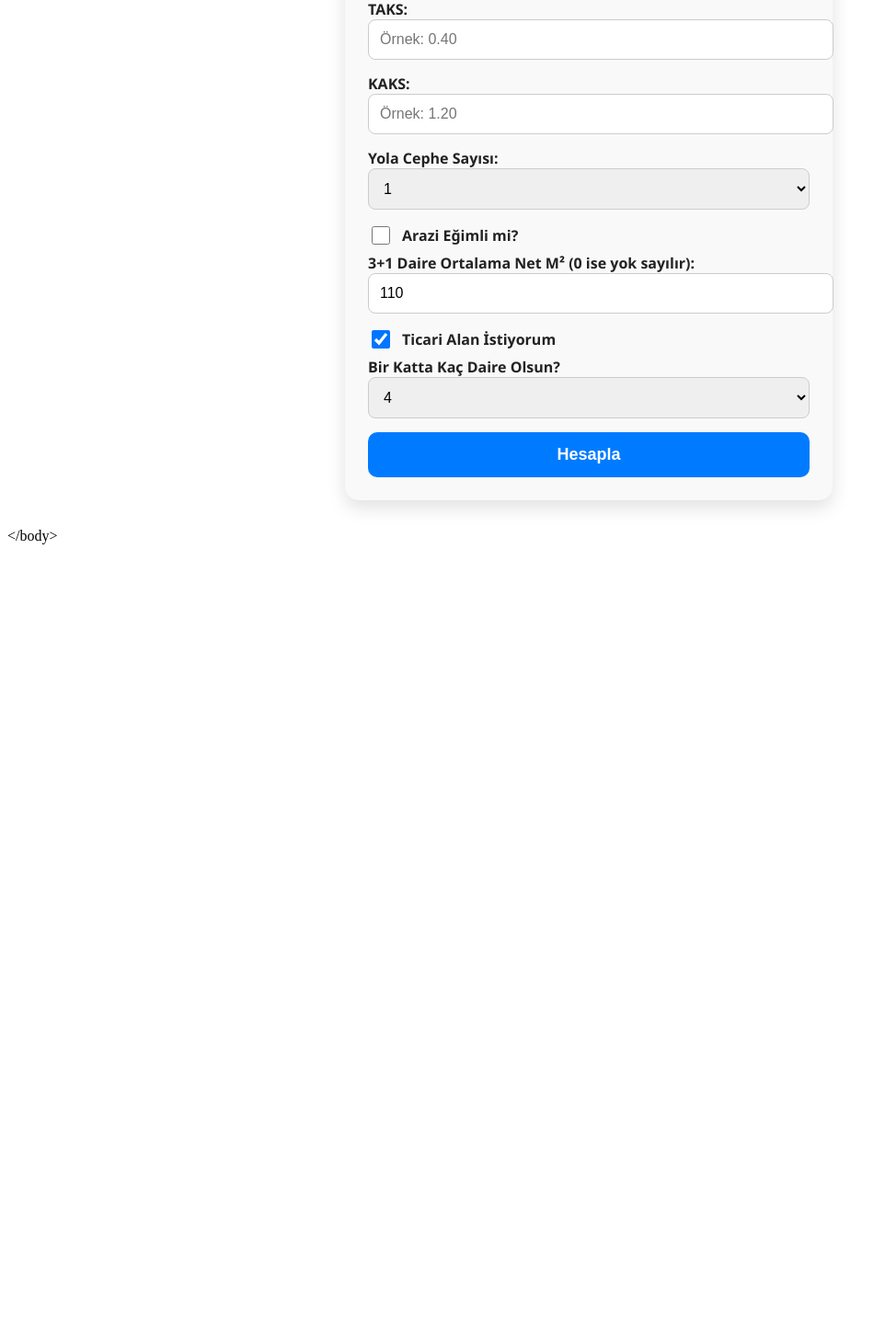
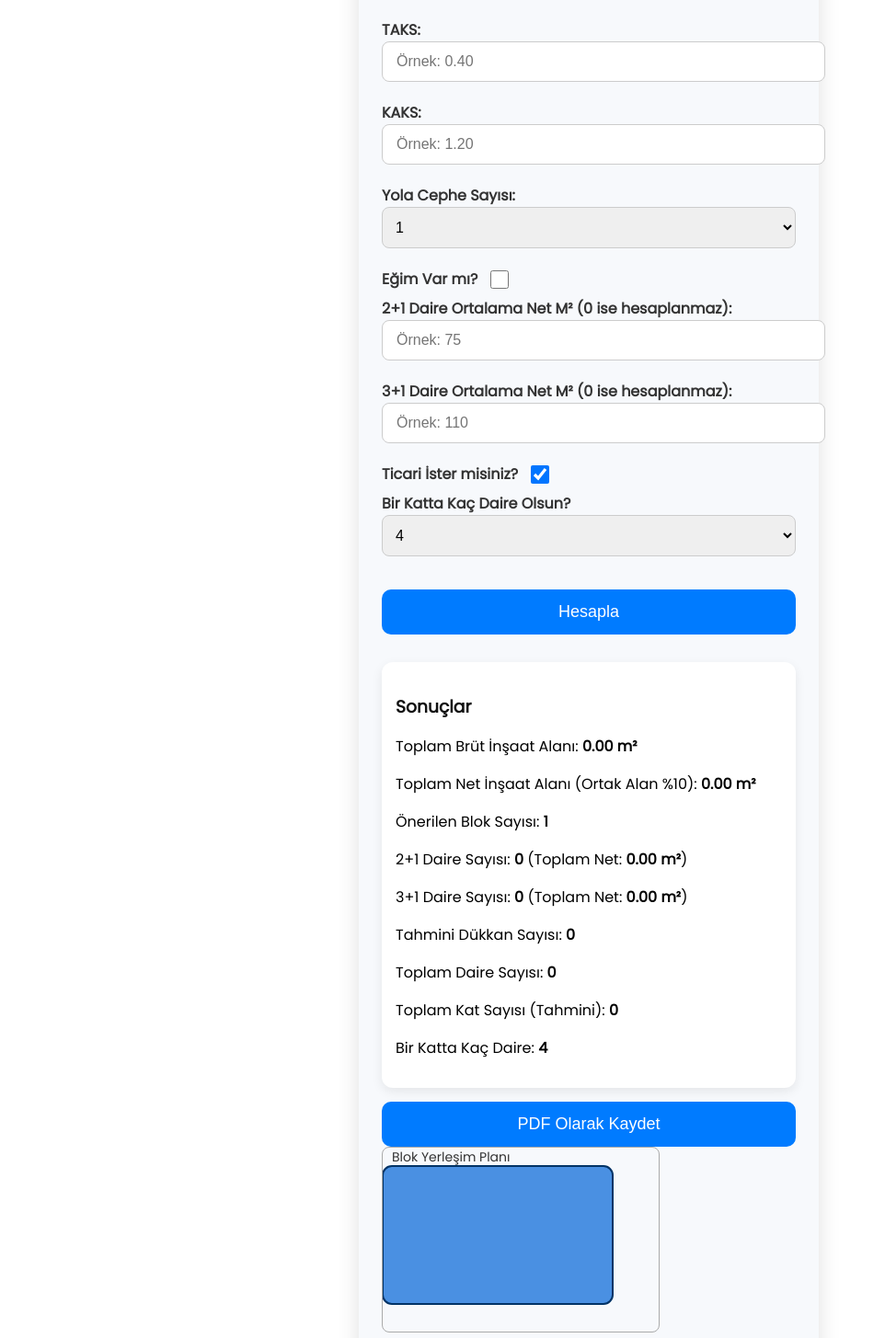
Before and after one commit to hasaannn327-source/imar-hesab-, a React (Create React App) app: page / in a window 1280 px wide. Shown: the part 215-1670 px from the top of the page at 92% size, without its empty margins (0-962 px from the left). Before the commit the page ends 815 px from the top, so only its background shows below. Built offline with nearby package versions, Linux system fonts and the light colour scheme.

Commit message:
Update App.js

```diff
--- a/src/App.js
+++ b/src/App.js
@@ -1,4 +1,6 @@
 import React, { useState, useRef } from "react";
+import jsPDF from "jspdf";
+import html2canvas from "html2canvas";
 
 export default function App() {
   const [arsaM2, setArsaM2] = useState("");
@@ -6,55 +8,45 @@ export default function App() {
   const [kaks, setKaks] = useState("");
   const [yolCephe, setYolCephe] = useState("1");
   const [egimVar, setEgimVar] = useState(false);
+  const [toplamInsaat, setToplamInsaat] = useState(0);
+  const [blokSayisi, setBlokSayisi] = useState(1);
 
-  const [ucArtibirNetM2, setUcArtibirNetM2] = useState(110);
+  const [ikiArtibir, setIkiArtibir] = useState(0);
+  const [ucArtibir, setUcArtibir] = useState(0);
+  const [ticariBirim, setTicariBirim] = useState(0);
+
+  const [ikiArtibirNetM2, setIkiArtibirNetM2] = useState("");
+  const [ucArtibirNetM2, setUcArtibirNetM2] = useState("");
+  const [ticariIstegi, setTicariIstegi] = useState(true);
   const [katBasinaDaire, setKatBasinaDaire] = useState(4);
-  const [ticariAlaniIsterMi, setTicariAlaniIsterMi] = useState(true);
 
   const ortakAlanOrani = 0.1;
-
-  const [blokSayisi, setBlokSayisi] = useState(1);
-  const [toplamInsaat, setToplamInsaat] = useState(0);
-  const [ucArtibir, setUcArtibir] = useState(0);
-  const [ticariBirim, setTicariBirim] = useState(0);
-  const [toplamKat, setToplamKat] = useState(0);
-  const [toplamDaire, setToplamDaire] = useState(0);
-
-  const [uyariMesajlari, setUyariMesajlari] = useState([]);
+  const planRef = useRef();
 
   const hesapla = () => {
     const arsa = parseFloat(arsaM2);
     const taksVal = parseFloat(taks);
     const kaksVal = parseFloat(kaks);
-    const yol = parseInt(yolCephe);
-
-    if (
-      isNaN(arsa) ||
-      isNaN(taksVal) ||
-      isNaN(kaksVal) ||
-      isNaN(yol) ||
-      arsa <= 0
-    ) {
-      alert("Lütfen tüm alanları doğru doldurunuz.");
+    if (isNaN(arsa) || isNaN(taksVal) || isNaN(kaksVal)) {
+      alert("Lütfen Arsa, TAKS ve KAKS değerlerini doğru girin!");
       return;
     }
-
-    // Blok sayısı yol cephesi sayısına göre
-    let blok;
-    if (yol === 1) blok = 1;
-    else if (yol === 2) blok = 2;
-    else blok = 3;
-    setBlokSayisi(blok);
 
     const brutInsaat = arsa * kaksVal;
     setToplamInsaat(brutInsaat);
 
+    let blok;
+    if (yolCephe === "1") blok = 1;
+    else if (yolCephe === "2") blok = 2;
+    else blok = 3;
+    setBlokSayisi(blok);
+
     const netInsaat = brutInsaat * (1 - ortakAlanOrani);
 
-    // 3+1 daire var mı, net alanı 0 ise daire yok say
+    let ticariNetAlani = 0;
     let konutNetAlani = 0;
-    let ticariNetAlani = 0;
-    if (ticariAlaniIsterMi) {
+
+    if (ticariIstegi) {
       ticariNetAlani = netInsaat * 0.2;
       konutNetAlani = netInsaat * 0.8;
     } else {
@@ -62,174 +54,244 @@ export default function App() {
       konutNetAlani = netInsaat;
     }
 
-    // 3+1 daire sayısı
-    const daireAdet = ucArtibirNetM2 > 0 ? Math.floor(konutNetAlani / ucArtibirNetM2) : 0;
-    setUcArtibir(daireAdet);
+    // 2+1 daire hesaplama (sıfır veya boşsa yok say)
+    const ikiNet = parseFloat(ikiArtibirNetM2);
+    const daire2Adet = ikiNet > 0 ? Math.floor(konutNetAlani / ikiNet) : 0;
+    setIkiArtibir(daire2Adet);
 
-    // Ticari birim sayısı
-    const ticariAdet = ticariAlaniIsterMi ? Math.floor(ticariNetAlani / 100) : 0;
+    // 3+1 daire hesaplama (sıfır veya boşsa yok say)
+    const ucNet = parseFloat(ucArtibirNetM2);
+    const daire3Adet = ucNet > 0 ? Math.floor(konutNetAlani / ucNet) : 0;
+    setUcArtibir(daire3Adet);
+
+    // Ticari adet
+    const ticariAdet = ticariNetAlani > 0 ? Math.floor(ticariNetAlani / 100) : 0;
     setTicariBirim(ticariAdet);
-
-    const toplamDaireSayisi = daireAdet;
-    setToplamDaire(toplamDaireSayisi);
-
-    // Toplam kat sayısı
-    const katSayisi = Math.ceil(toplamDaireSayisi / (katBasinaDaire * blok));
-    setToplamKat(katSayisi);
-
-    // Yönetmelik kontrolü
-    const uyariListesi = [];
-
-    if (taksVal > 0.4) {
-      uyariListesi.push("TAKS 0.4'ten büyük olamaz.");
-    }
-    if (kaksVal > 1.2) {
-      uyariListesi.push("KAKS 1.2'den büyük olamaz.");
-    }
-    if (katSayisi > 7) {
-      uyariListesi.push("Toplam kat sayısı 7'yi geçemez.");
-    }
-    // Otopark kontrolü: 3 daireye 1 araç
-    const otoparkGerekli = Math.ceil(toplamDaireSayisi / 3);
-    if (ticariAdet + otoparkGerekli < otoparkGerekli) {
-      uyariListesi.push("Otopark sayısı yetersiz.");
-    }
-    if (toplamDaireSayisi > 30) {
-      uyariListesi.push("30'dan fazla daire var, 10 tonluk su deposu gerekli.");
-    }
-
-    setUyariMesajlari(uyariListesi);
   };
 
-  // Basit stil
-  const containerStyle = {
-    maxWidth: 480,
-    margin: "30px auto",
-    padding: 25,
-    fontFamily: "'Segoe UI', Tahoma, Geneva, Verdana, sans-serif",
-    backgroundColor: "#f9f9f9",
-    borderRadius: 15,
-    boxShadow: "0 8px 20px rgba(0,0,0,0.12)",
+  const pdfOlustur = () => {
+    if (!planRef.current) return;
+    html2canvas(planRef.current).then((canvas) => {
+      const imgData = canvas.toDataURL("image/png");
+      const pdf = new jsPDF("p", "mm", "a4");
+      pdf.setFontSize(16);
+      pdf.text("İmar Hesaplama Raporu", 10, 20);
+      pdf.setFontSize(12);
+      pdf.text(`Arsa Alanı: ${arsaM2} m²`, 10, 30);
+      pdf.text(`TAKS: ${taks}`, 10, 40);
+      pdf.text(`KAKS: ${kaks}`, 10, 50);
+      pdf.text(`Yola Cephe Sayısı: ${yolCephe}`, 10, 60);
+      pdf.text(`Eğim Durumu: ${egimVar ? "Var" : "Yok"}`, 10, 70);
+      pdf.text(`Toplam Brüt İnşaat Alanı: ${toplamInsaat.toFixed(2)} m²`, 10, 80);
+      pdf.text(
+        `Toplam Net İnşaat Alanı (Ortak Alan %10): ${(toplamInsaat * (1 - ortakAlanOrani)).toFixed(2)} m²`,
+        10,
+        90
+      );
+      pdf.text(`Önerilen Blok Sayısı: ${blokSayisi}`, 10, 100);
+      pdf.text(
+        `2+1 Daire Sayısı: ${ikiArtibir} (Ortalama Net: ${ikiArtibirNetM2 || 0} m²)`,
+        10,
+        110
+      );
+      pdf.text(
+        `3+1 Daire Sayısı: ${ucArtibir} (Ortalama Net: ${ucArtibirNetM2 || 0} m²)`,
+        10,
+        120
+      );
+      pdf.text(`Tahmini Dükkan Sayısı: ${ticariBirim}`, 10, 130);
+      pdf.text(`Kat Başına Daire Sayısı: ${katBasinaDaire}`, 10, 140);
+      const toplamDaire = ikiArtibir + ucArtibir;
+      const toplamKat = Math.ceil(toplamDaire / (katBasinaDaire * blokSayisi));
+      pdf.text(`Toplam Kat Sayısı (Tahmini): ${toplamKat}`, 10, 150);
+
+      pdf.addImage(imgData, "PNG", 10, 160, 180, 100);
+      pdf.save("imar_raporu.pdf");
+    });
   };
-  const labelStyle = { fontWeight: "600", marginBottom: 6, color: "#222" };
-  const inputStyle = {
-    width: "100%",
-    padding: 12,
-    marginBottom: 15,
-    fontSize: 16,
-    borderRadius: 8,
-    border: "1.5px solid #ccc",
-    outline: "none",
+
+  const BlokYerlesimSVG = () => {
+    const width = 300;
+    const height = 200;
+    const blokWidth = blokSayisi === 1 ? 250 : blokSayisi === 2 ? 120 : 80;
+    const blokHeight = 150;
+    const blokGap = 10;
+
+    return (
+      <svg width={width} height={height} style={{ border: "1px solid #aaa", borderRadius: 8 }}>
+        {[...Array(blokSayisi)].map((_, i) => {
+          const x = i * (blokWidth + blokGap) + (egimVar ? i * 10 : 0);
+          const y = egimVar ? i * 5 : 20;
+          return (
+            <rect
+              key={i}
+              x={x}
+              y={y}
+              width={blokWidth}
+              height={blokHeight}
+              fill="#4a90e2"
+              stroke="#003366"
+              strokeWidth={2}
+              rx={10}
+              ry={10}
+            />
+          );
+        })}
+        <text x="10" y="15" fontSize="14" fill="#333">
+          Blok Yerleşim Planı
+        </text>
+      </svg>
+    );
   };
+
+  const [btnHover, setBtnHover] = useState(false);
+
   const btnStyle = {
     width: "100%",
     padding: 14,
-    backgroundColor: "#007bff",
-    color: "white",
-    fontWeight: "600",
     fontSize: 18,
     borderRadius: 10,
+    border: "none",
+    backgroundColor: btnHover ? "#0056b3" : "#007bff",
+    color: "white",
     cursor: "pointer",
-    border: "none",
+    transition: "background-color 0.3s ease",
+    marginTop: 15,
   };
-  const warningStyle = {
-    marginTop: 15,
+
+  const inputStyle = {
+    width: "100%",
+    padding: "12px 15px",
+    marginBottom: 15,
+    borderRadius: 8,
+    border: "1.8px solid #ccc",
+    fontSize: 16,
+    outline: "none",
+  };
+
+  const labelStyle = {
+    fontWeight: "600",
+    display: "block",
+    marginBottom: 6,
+    color: "#333",
+  };
+
+  const containerStyle = {
+    maxWidth: 450,
+    margin: "40px auto",
+    fontFamily: "'Poppins', sans-serif",
+    backgroundColor: "#f7f9fc",
+    padding: 25,
+    borderRadius: 15,
+    boxShadow: "0 12px 25px rgba(0,0,0,0.12)",
+  };
+
+  const resultsStyle = {
+    marginTop: 30,
     padding: 15,
-    backgroundColor: "#ffe0e0",
-    color: "#d8000c",
-    borderRadius: 8,
-    fontWeight: "600",
+    borderRadius: 12,
+    backgroundColor: "white",
+    boxShadow: "0 4px 12px rgba(0,0,0,0.08)",
   };
-  const successStyle = {
-    marginTop: 15,
-    padding: 15,
-    backgroundColor: "#e0ffe0",
-    color: "#0a8000",
-    borderRadius: 8,
-    fontWeight: "600",
-  };
+
+  const toplamDaire = ikiArtibir + ucArtibir;
+  const toplamKat = Math.ceil(toplamDaire / (katBasinaDaire * blokSayisi));
 
   return (
     <div style={containerStyle}>
-      <h2 style={{ textAlign: "center", marginBottom: 25 }}>İmar Hesaplama ve Yönetmelik Kontrol</h2>
-
+      <h2 style={{ textAlign: "center", color: "#222", marginBottom: 25 }}>
+        İmar Hesaplama
+      </h2>
       <label style={labelStyle}>
         Arsa Alanı (m²):
         <input
           type="number"
-          placeholder="Örnek: 500"
           value={arsaM2}
           onChange={(e) => setArsaM2(e.target.value)}
           style={inputStyle}
+          placeholder="Örnek: 500"
         />
       </label>
-
       <label style={labelStyle}>
         TAKS:
         <input
           type="number"
           step="0.01"
-          placeholder="Örnek: 0.40"
           value={taks}
           onChange={(e) => setTaks(e.target.value)}
           style={inputStyle}
+          placeholder="Örnek: 0.40"
         />
       </label>
-
       <label style={labelStyle}>
         KAKS:
         <input
           type="number"
           step="0.01"
-          placeholder="Örnek: 1.20"
           value={kaks}
           onChange={(e) => setKaks(e.target.value)}
           style={inputStyle}
+          placeholder="Örnek: 1.20"
         />
       </label>
-
       <label style={labelStyle}>
         Yola Cephe Sayısı:
         <select
           value={yolCephe}
           onChange={(e) => setYolCephe(e.target.value)}
-          style={inputStyle}
+          style={{ ...inputStyle, padding: "12px 10px" }}
         >
           <option value="1">1</option>
           <option value="2">2</option>
           <option value="3">3+</option>
         </select>
       </label>
-
-      <label style={{ ...labelStyle, display: "flex", alignItems: "center", gap: 10 }}>
+      <label
+        style={{ ...labelStyle, display: "flex", alignItems: "center", gap: 10 }}
+      >
+        Eğim Var mı?
         <input
           type="checkbox"
           checked={egimVar}
           onChange={() => setEgimVar(!egimVar)}
           style={{ width: 20, height: 20, cursor: "pointer" }}
         />
-        Arazi Eğimli mi?
       </label>
 
       <label style={labelStyle}>
-        3+1 Daire Ortalama Net M² (0 ise yok sayılır):
+        2+1 Daire Ortalama Net M² (0 ise hesaplanmaz):
         <input
           type="number"
-          min="0"
-          value={ucArtibirNetM2}
-          onChange={(e) => setUcArtibirNetM2(Number(e.target.value))}
+          min={0}
+          value={ikiArtibirNetM2}
+          onChange={(e) => setIkiArtibirNetM2(e.target.value)}
           style={inputStyle}
+          placeholder="Örnek: 75"
         />
       </label>
 
-      <label style={{ ...labelStyle, display: "flex", alignItems: "center", gap: 10 }}>
+      <label style={labelStyle}>
+        3+1 Daire Ortalama Net M² (0 ise hesaplanmaz):
+        <input
+          type="number"
+          min={0}
+          value={ucArtibirNetM2}
+          onChange={(e) => setUcArtibirNetM2(e.target.value)}
+          style={inputStyle}
+          placeholder="Örnek: 110"
+        />
+      </label>
+
+      <label
+        style={{ ...labelStyle, display: "flex", alignItems: "center", gap: 10 }}
+      >
+        Ticari İster misiniz?
         <input
           type="checkbox"
-          checked={ticariAlaniIsterMi}
-          onChange={() => setTicariAlaniIsterMi(!ticariAlaniIsterMi)}
+          checked={ticariIstegi}
+          onChange={() => setTicariIstegi(!ticariIstegi)}
           style={{ width: 20, height: 20, cursor: "pointer" }}
         />
-        Ticari Alan İstiyorum
       </label>
 
       <label style={labelStyle}>
@@ -237,39 +299,68 @@ export default function App() {
         <select
           value={katBasinaDaire}
           onChange={(e) => setKatBasinaDaire(Number(e.target.value))}
-          style={inputStyle}
+          style={{ ...inputStyle, padding: "12px 10px" }}
         >
-          {[2, 3, 4, 5].map((val) => (
-            <option key={val} value={val}>
-              {val}
-            </option>
-          ))}
+          <option value={2}>2</option>
+          <option value={3}>3</option>
+          <option value={4}>4</option>
+          <option value={5}>5</option>
         </select>
       </label>
 
-      <button onClick={hesapla} style={btnStyle}>
+      <button
+        style={btnStyle}
+        onClick={hesapla}
+        onMouseEnter={() => setBtnHover(true)}
+        onMouseLeave={() => setBtnHover(false)}
+      >
         Hesapla
       </button>
 
-      {uyariMesajlari.length > 0 ? (
-        <div style={warningStyle}>
-          <h4>Yönetmelik Uyarıları:</h4>
-          <ul>
-            {uyariMesajlari.map((msg, i) => (
-              <li key={i}>{msg}</li>
-            ))}
-          </ul>
-        </div>
-      ) : (
-        toplamInsaat > 0 && (
-          <div style={successStyle}>
-            <h4>Yönetmelik kurallarına uygun.</h4>
-            <p>Toplam Kat Sayısı: {toplamKat}</p>
-            <p>Toplam Daire Sayısı: {toplamDaire}</p>
-            <p>Toplam Brüt İnşaat Alanı: {toplamInsaat.toFixed(2)} m²</p>
-          </div>
-        )
-      )}
+      <div ref={planRef} style={resultsStyle}>
+        <h3 style={{ marginBottom: 15, color: "#111" }}>Sonuçlar</h3>
+        <p>
+          Toplam Brüt İnşaat Alanı: <b>{toplamInsaat.toFixed(2)} m²</b>
+        </p>
+        <p>
+          Toplam Net İnşaat Alanı (Ortak Alan %10):{" "}
+          <b>{(toplamInsaat * (1 - ortakAlanOrani)).toFixed(2)} m²</b>
+        </p>
+        <p>
+          Önerilen Blok Sayısı: <b>{blokSayisi}</b>
+        </p>
+        <p>
+          2+1 Daire Sayısı: <b>{ikiArtibir}</b> (Toplam Net:{" "}
+          <b>{(ikiArtibir * parseFloat(ikiArtibirNetM2 || 0)).toFixed(2)} m²</b>)
+        </p>
+        <p>
+          3+1 Daire Sayısı: <b>{ucArtibir}</b> (Toplam Net:{" "}
+          <b>{(ucArtibir * parseFloat(ucArtibirNetM2 || 0)).toFixed(2)} m²</b>)
+        </p>
+        <p>
+          Tahmini Dükkan Sayısı: <b>{ticariBirim}</b>
+        </p>
+        <p>
+          Toplam Daire Sayısı: <b>{toplamDaire}</b>
+        </p>
+        <p>
+          Toplam Kat Sayısı (Tahmini): <b>{toplamKat}</b>
+        </p>
+        <p>
+          Bir Katta Kaç Daire: <b>{katBasinaDaire}</b>
+        </p>
+      </div>
+
+      <button
+        style={btnStyle}
+        onClick={pdfOlustur}
+        onMouseEnter={() => setBtnHover(true)}
+        onMouseLeave={() => setBtnHover(false)}
+      >
+        PDF Olarak Kaydet
+      </button>
+
+      <BlokYerlesimSVG />
     </div>
   );
-                 }
+}
```
